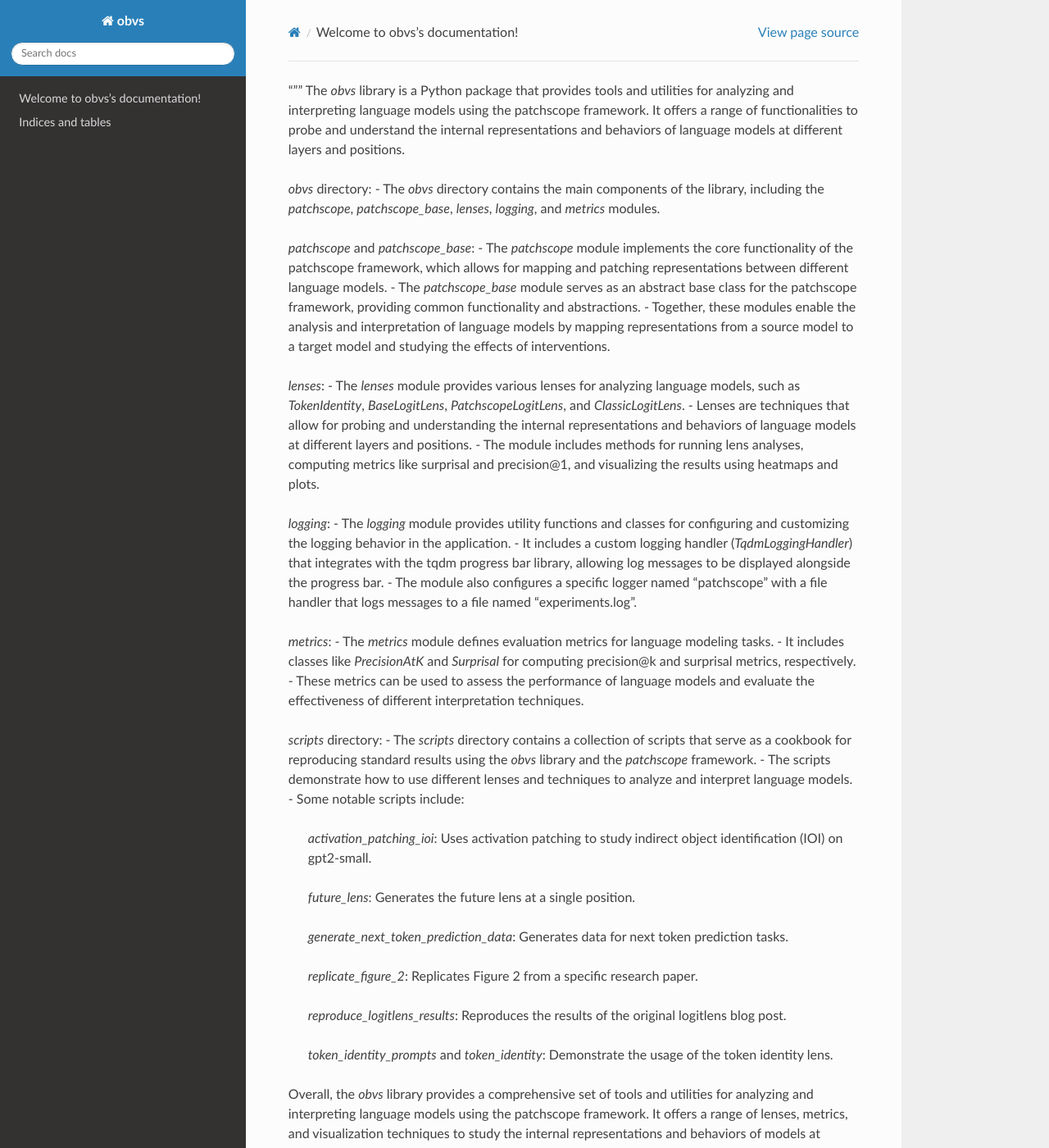
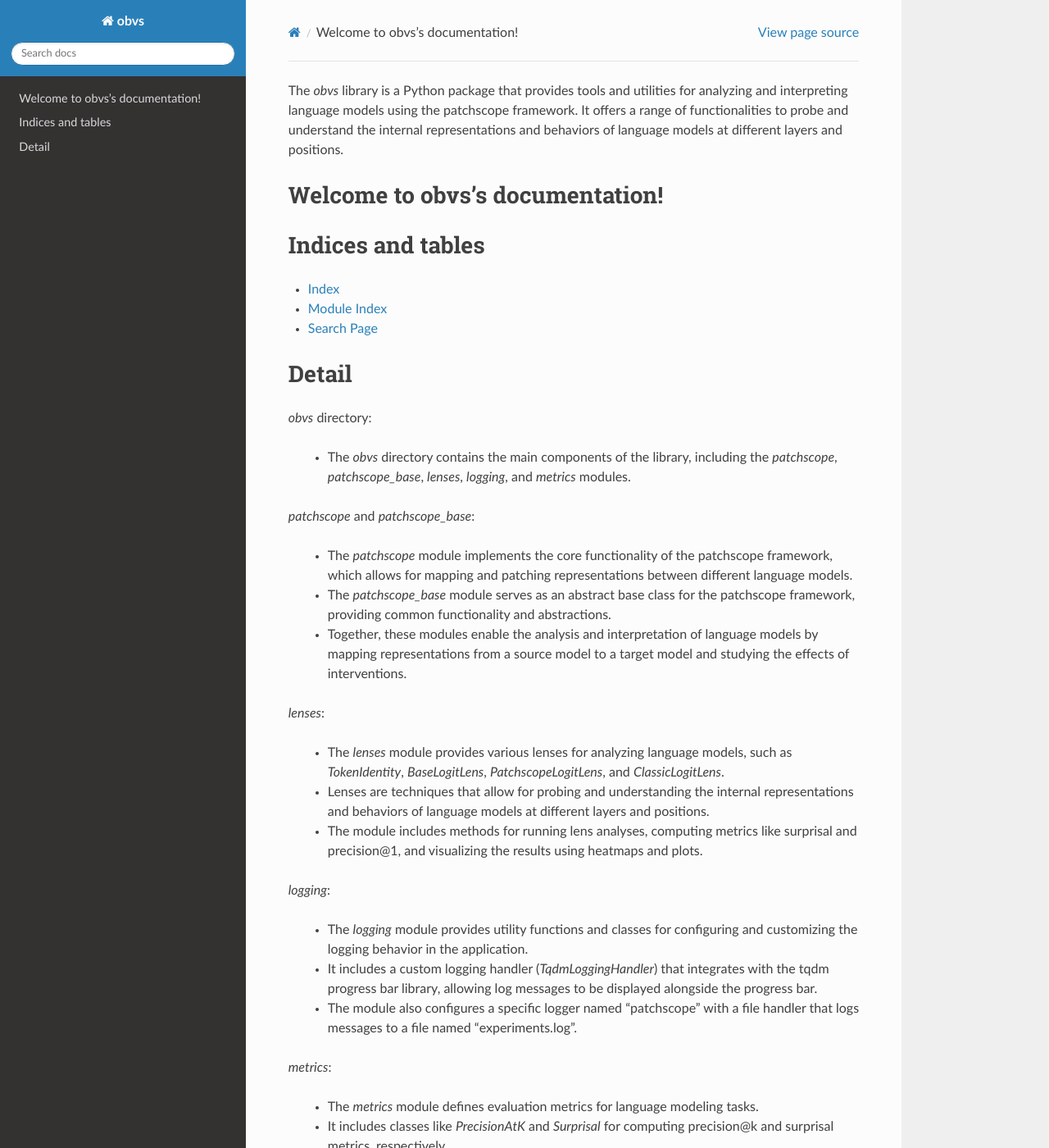
Before and after one commit to obvslib/obvs, a Sphinx documentation site: the page built from docs/index.rst, in a window 1280 px wide and 1400 px high. Shown: the whole window at 82% size. Built offline with Sphinx 7.4.7 and the Read the Docs theme 2.0.0, drawn with Linux system fonts in a browser that asks for light colours; some of the changed text lies outside the part shown.

Commit message:
🩺documentation

```diff
--- a/docs/index.rst
+++ b/docs/index.rst
@@ -3,33 +3,57 @@
    You can adapt this file completely to your liking, but it should at least
    contain the root `toctree` directive.
 
-"""
 The `obvs` library is a Python package that provides tools and utilities for analyzing and interpreting language models using the patchscope framework. It offers a range of functionalities to probe and understand the internal representations and behaviors of language models at different layers and positions.
 
-1. `obvs` directory:
+Welcome to obvs's documentation!
+================================
+
+.. toctree::
+   :maxdepth: 2
+   :caption: Contents:
+
+
+Indices and tables
+==================
+
+* :ref:`genindex`
+* :ref:`modindex`
+* :ref:`search`
+
+
+Detail
+======
+
+`obvs` directory:
+
    - The `obvs` directory contains the main components of the library, including the `patchscope`, `patchscope_base`, `lenses`, `logging`, and `metrics` modules.
 
-2. `patchscope` and `patchscope_base`:
+`patchscope` and `patchscope_base`:
+
    - The `patchscope` module implements the core functionality of the patchscope framework, which allows for mapping and patching representations between different language models.
    - The `patchscope_base` module serves as an abstract base class for the patchscope framework, providing common functionality and abstractions.
    - Together, these modules enable the analysis and interpretation of language models by mapping representations from a source model to a target model and studying the effects of interventions.
 
-3. `lenses`:
+`lenses`:
+
    - The `lenses` module provides various lenses for analyzing language models, such as `TokenIdentity`, `BaseLogitLens`, `PatchscopeLogitLens`, and `ClassicLogitLens`.
    - Lenses are techniques that allow for probing and understanding the internal representations and behaviors of language models at different layers and positions.
    - The module includes methods for running lens analyses, computing metrics like surprisal and precision@1, and visualizing the results using heatmaps and plots.
 
-4. `logging`:
+`logging`:
+
    - The `logging` module provides utility functions and classes for configuring and customizing the logging behavior in the application.
    - It includes a custom logging handler (`TqdmLoggingHandler`) that integrates with the tqdm progress bar library, allowing log messages to be displayed alongside the progress bar.
    - The module also configures a specific logger named "patchscope" with a file handler that logs messages to a file named "experiments.log".
 
-5. `metrics`:
+`metrics`:
+
    - The `metrics` module defines evaluation metrics for language modeling tasks.
    - It includes classes like `PrecisionAtK` and `Surprisal` for computing precision@k and surprisal metrics, respectively.
    - These metrics can be used to assess the performance of language models and evaluate the effectiveness of different interpretation techniques.
 
-6. `scripts` directory:
+`scripts` directory:
+
    - The `scripts` directory contains a collection of scripts that serve as a cookbook for reproducing standard results using the `obvs` library and the `patchscope` framework.
    - The scripts demonstrate how to use different lenses and techniques to analyze and interpret language models.
    - Some notable scripts include:
@@ -41,20 +65,3 @@ The `obvs` library is a Python package that provides tools and utilities for ana
      - `token_identity_prompts` and `token_identity`: Demonstrate the usage of the token identity lens.
 
 Overall, the `obvs` library provides a comprehensive set of tools and utilities for analyzing and interpreting language models using the patchscope framework. It offers a range of lenses, metrics, and visualization techniques to study the internal representations and behaviors of models at different layers and positions. The included scripts serve as practical examples and a starting point for conducting interpretability experiments and reproducing standard results.
-"""
-
-Welcome to obvs's documentation!
-================================
-
-.. toctree::
-   :maxdepth: 2
-   :caption: Contents:
-
-
-
-Indices and tables
-==================
-
-* :ref:`genindex`
-* :ref:`modindex`
-* :ref:`search`
```
Also changed, not shown: 3 other files.
